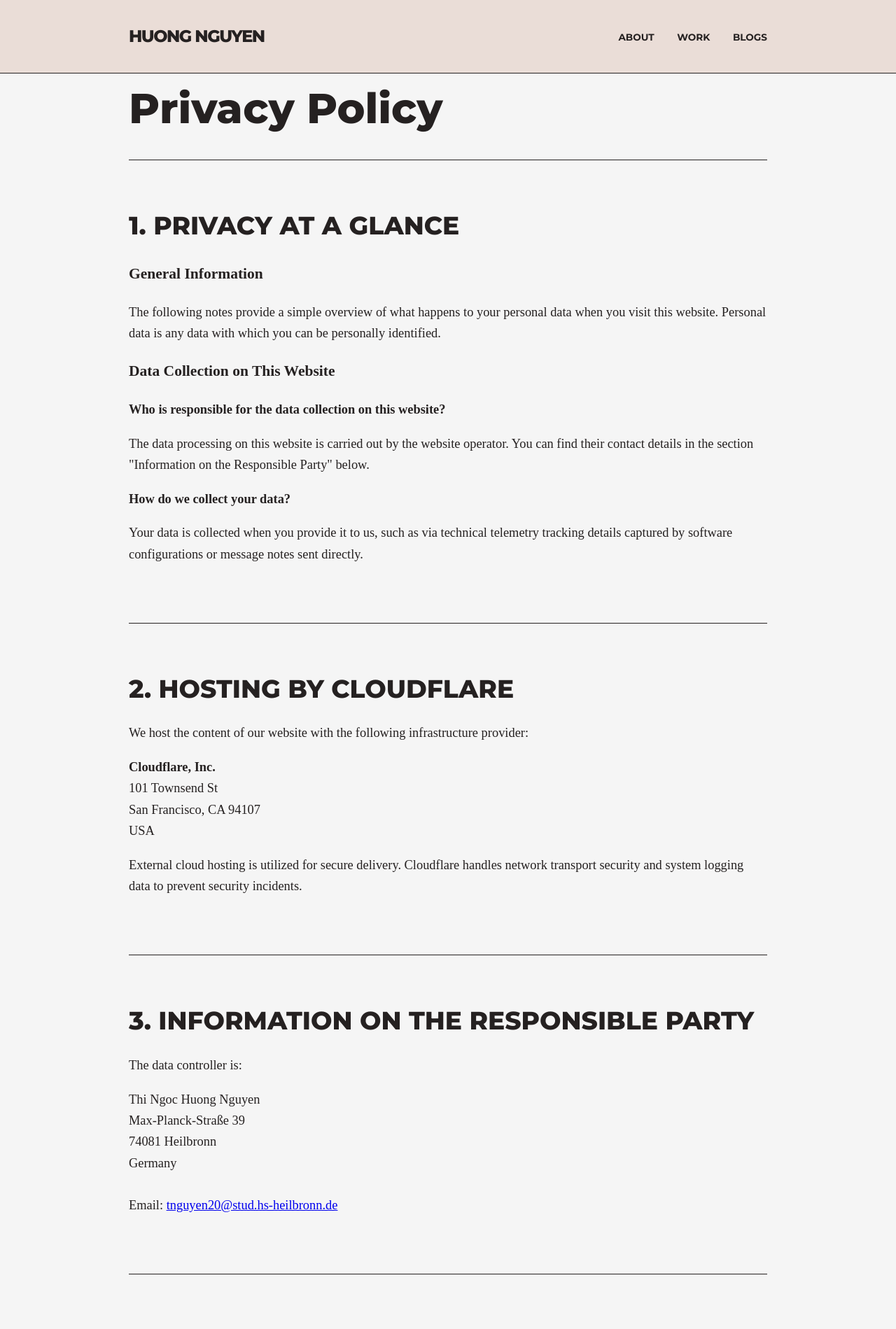
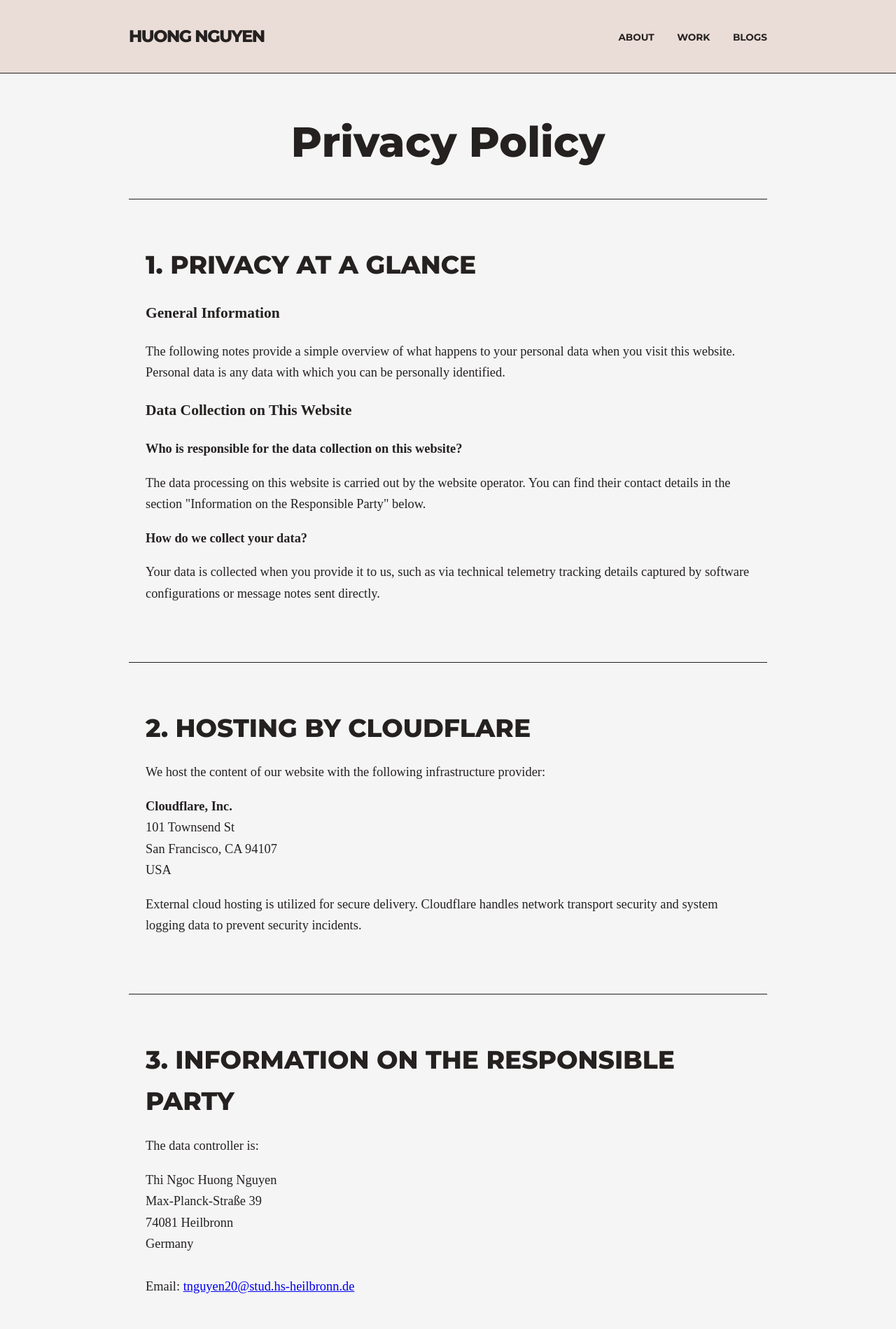
Before and after one commit to huongntn/portfolio-website, a Jekyll site: the page built from privacy/index.html, in a window 1280 px wide. Shown: the top 1899 px of the page at 70% size. Built offline with Jekyll 4.4.1, drawn with Linux system fonts in a browser that asks for light colours; some web fonts are replaced.

Commit message:
Update index.html

```diff
--- a/privacy/index.html
+++ b/privacy/index.html
@@ -3,13 +3,16 @@ layout: default
 title: Privacy Policy
 ---
 
-<div class="hero">
-  <h1>Privacy Policy</h1>
+<div class="container">
+  <div class="about-header">
+    <h1>Privacy Policy</h1>
+  </div>
 </div>
 
 <hr>
 
 <section>
+  <div class="container">
   <h2>1. Privacy at a Glance</h2>
   <h3>General Information</h3>
   <p>The following notes provide a simple overview of what happens to your personal data when you visit this website. Personal data is any data with which you can be personally identified.</p>
@@ -20,29 +23,35 @@ title: Privacy Policy
 
   <p><strong>How do we collect your data?</strong></p>
   <p>Your data is collected when you provide it to us, such as via technical telemetry tracking details captured by software configurations or message notes sent directly.</p>
+</div>
 </section>
 
 <hr>
 
 <section>
+  <div class="container">
   <h2>2. Hosting by Cloudflare</h2>
   <p>We host the content of our website with the following infrastructure provider:</p>
   <p><strong>Cloudflare, Inc.</strong><br>101 Townsend St<br>San Francisco, CA 94107<br>USA</p>
   <p>External cloud hosting is utilized for secure delivery. Cloudflare handles network transport security and system logging data to prevent security incidents.</p>
+</div>
 </section>
 
 <hr>
 
 <section>
+  <div class="container">
   <h2>3. Information on the Responsible Party</h2>
   <p>The data controller is:</p>
   <p>Thi Ngoc Huong Nguyen<br>Max-Planck-Straße 39<br>74081 Heilbronn<br>Germany<br><br>
   Email: <a href="mailto:tnguyen20@stud.hs-heilbronn.de">tnguyen20@stud.hs-heilbronn.de</a></p>
+</div>
 </section>
 
 <hr>
 
 <section>
+  <div class="container">
   <h2>4. Rights of the Data Subject</h2>
   <p>Under the GDPR, you have the following rights:</p>
   <ul>
@@ -52,4 +61,5 @@ title: Privacy Policy
     <li>Right to data portability (Art. 20 GDPR)</li>
     <li>Right to object (Art. 21 GDPR)</li>
   </ul>
+</div>
 </section>
```
